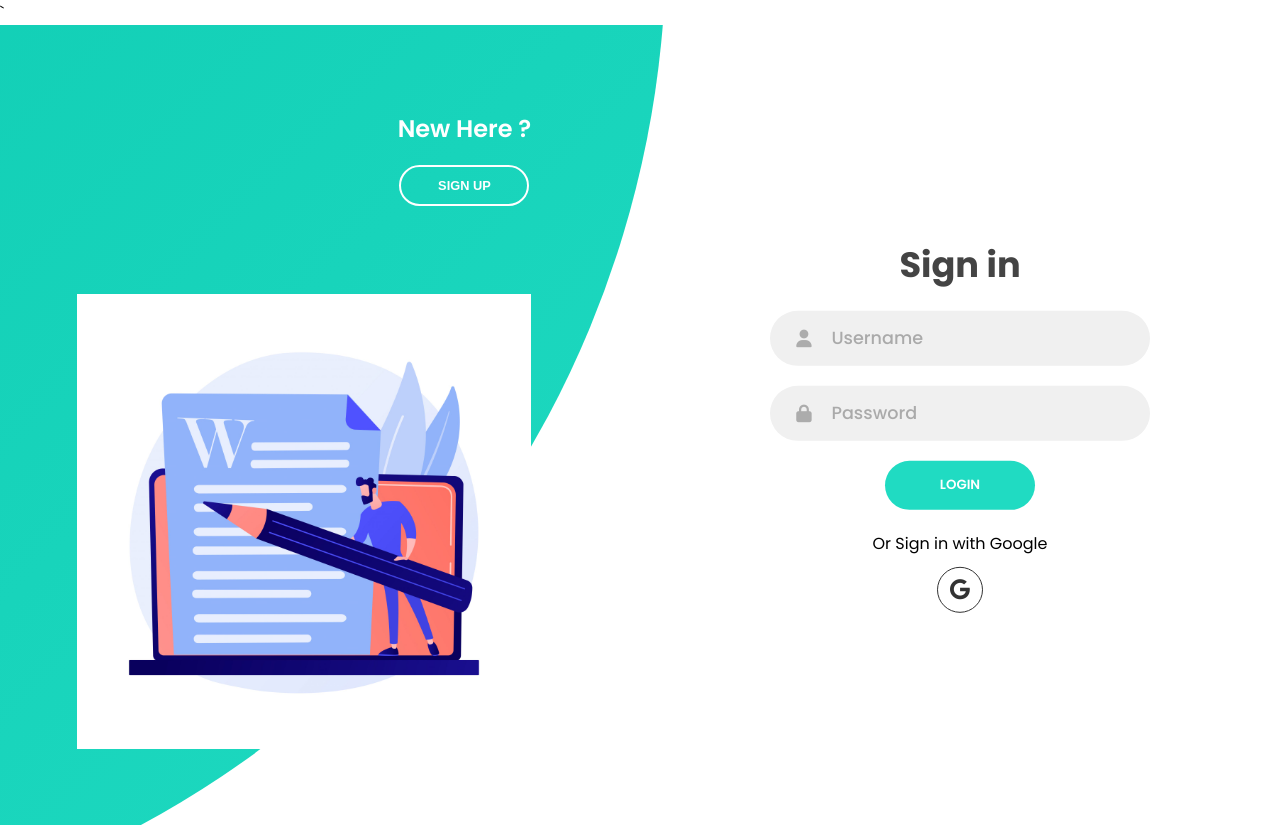
After one commit to horizon-afk/summer, a Flask app: template templates/log.html in a window 1280 px wide. The commit adds this page. Run offline with Flask 3, Linux system fonts and the light colour scheme; the template is opened without the code that fills it, so the values that code supplies are empty; some libraries are stand-ins or nearby versions.

Commit message:
Added resources to login page

```diff
--- a/templates/base.html
+++ b/templates/base.html
@@ -3,9 +3,11 @@
 <head>
     <meta charset="UTF-8">
     <meta name="viewport" content="width=device-width, initial-scale=1.0">
-    {% block head %}{% endblock %}
+    {% block head %}
+    {% endblock %}
 </head>
 <body>
-
+    {% block body %}
+    {% endblock %}
 </body>
 </html>
--- /dev/null
+++ b/templates/log.html
@@ -0,0 +1,96 @@
+{% extends 'base.html' %}
+
+{% block head %}
+  <meta charset="UTF-8" />
+  <meta name="viewport" content="width=device-width, initial-scale=1.0" />
+  <script
+   src="https://kit.fontawesome.com/64d58efce2.js"
+   crossorigin="anonymous"
+  ></script>
+  <link rel="stylesheet" href="{{url_for('static', filename='styles.css')}}" />
+  <title>Sum-a-Rise</title>`
+{% endblock %}
+
+ {%block body%}
+  <div class="container">
+   <div class="forms-container">
+    <div class="signin-signup">
+     <form action="#" class="sign-in-form">
+      <h2 class="title">Sign in</h2>
+      <div class="input-field">
+       <i class="fas fa-user"></i>
+       <input type="text" placeholder="Username" />
+      </div>
+      <div class="input-field">
+       <i class="fas fa-lock"></i>
+       <input type="password" placeholder="Password" />
+      </div>
+      <input class="btn solid" type="submit" value="Login" />
+      <p class="social-text">Or Sign in with Google</p>
+      <div class="social-media">
+       <a href="#" class="social-icon">
+        <i class="fab fa-google"></i>
+       </a>
+      </div>
+     </form>
+     <form action="#" class="sign-up-form">
+      <h2 class="title">Sign up</h2>
+      <div class="input-field">
+       <i class="fas fa-user"></i>
+       <input type="text" placeholder="Username" />
+      </div>
+      <div class="input-field">
+       <i class="fas fa-envelope"></i>
+       <input type="email" placeholder="Email" />
+      </div>
+      <div class="input-field">
+       <i class="fas fa-lock"></i>
+       <input type="password" placeholder="Password" />
+      </div>
+      <input type="submit" class="btn" value="Sign up" />
+      <p class="social-text">Or Sign up with Google</p>
+      <div class="social-media">
+       <a href="#" class="social-icon">
+        <i class="fab fa-google"></i>
+       </a>
+      </div>
+     </form>
+    </div>
+   </div>
+
+   <div class="panels-container">
+    <div class="panel left-panel">
+     <div class="content">
+      <h3> New Here ?</h3>
+      <button class="btn transparent" id="sign-up-btn">Sign up</button>
+     </div>
+     <img src="{{url_for('static', filename='/image/bg1.jpg')}}" class="image" alt="background img" />
+    </div>
+    <div class="panel right-panel">
+     <div class="content">
+      <h3>Be with us !</h3>
+      <p>
+        Sum-a-Rise ease the work.
+      </p>
+      <button class="btn transparent" id="sign-in-btn">Sign in</button>
+     </div>
+     <img src="{{url_for('static', filename='/image/register.svg')}}" class="image" alt="register.svg here"/>
+    </div>
+   </div>
+  </div>
+  <script>
+    const sign_in_btn = document.querySelector('#sign-in-btn');
+    const sign_up_btn = document.querySelector('#sign-up-btn');
+    const container = document.querySelector('.container');
+
+    sign_up_btn.addEventListener('click', () => {
+      container.classList.add('sign-up-mode');
+    });
+
+    sign_in_btn.addEventListener('click', () => {
+      container.classList.remove('sign-up-mode');
+    });
+
+
+</script>
+{% endblock %}
```
Also changed, not shown: static/image/bg1.jpg (renamed from static/image/Bg1.jpg).
